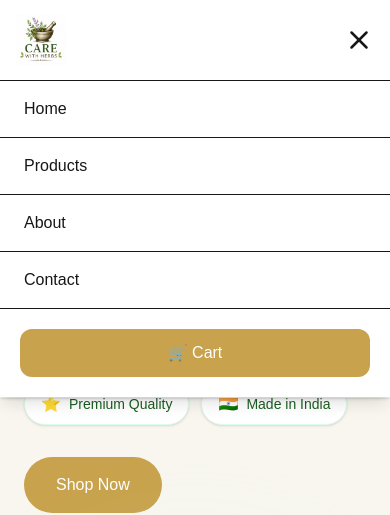
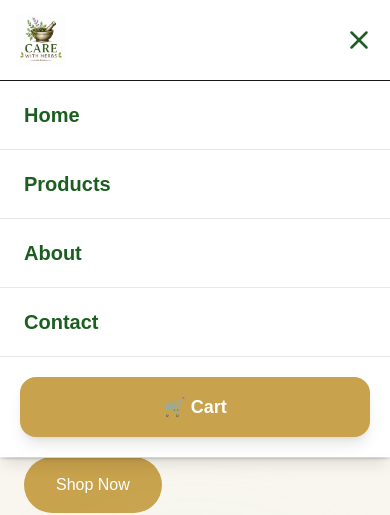
Before and after one commit to asadshamsi462/care-with-herbs, a Next.js app: page / in a window 390 px wide. Both pictures are taken after a click on the button 359 px from the left and 40 px from the top of the page. Shown: the top 515 px of the page. Built offline with nearby package versions, Linux system fonts and the light colour scheme.

Commit message:
Website v2 - About section, Udyam update, UI improvements

```diff
--- a/app/components/Navbar.tsx
+++ b/app/components/Navbar.tsx
@@ -72,10 +72,10 @@ export default function Navbar() {
             </button>
 
             {/* Mobile Menu */}
-            <button
-              onClick={() => setMenuOpen(!menuOpen)}
-              className="md:hidden"
-            >
+          <button
+           onClick={() => setMenuOpen(!menuOpen)}
+           className="md:hidden text-[#1B5E20] hover:text-[#C8A24C] transition-colors duration-300"
+          >
               {menuOpen ? <X size={30} /> : <Menu size={30} />}
             </button>
 
@@ -89,7 +89,7 @@ export default function Navbar() {
             <a
               href="/"
               onClick={closeMenu}
-              className="block px-6 py-4 border-b"
+              className="block px-6 py-5 border-b border-gray-200 text-[#1B5E20] text-xl font-semibold hover:bg-[#F8F6EF] hover:text-[#C8A24C] transition-all duration-300"
             >
               Home
             </a>
@@ -97,7 +97,7 @@ export default function Navbar() {
             <a
               href="/#products"
               onClick={closeMenu}
-              className="block px-6 py-4 border-b"
+              className="block px-6 py-5 border-b border-gray-200 text-[#1B5E20] text-xl font-semibold hover:bg-[#F8F6EF] hover:text-[#C8A24C] transition-all duration-300"
             >
               Products
             </a>
@@ -105,15 +105,14 @@ export default function Navbar() {
             <a
               href="/#about"
               onClick={closeMenu}
-              className="block px-6 py-4 border-b"
-            >
+              className="block px-6 py-5 border-b border-gray-200 text-[#1B5E20] text-xl font-semibold hover:bg-[#F8F6EF] hover:text-[#C8A24C] transition-all duration-300"            >
               About
             </a>
 
             <a
               href="/#contact"
               onClick={closeMenu}
-              className="block px-6 py-4 border-b"
+              className="block px-6 py-5 border-b border-gray-200 text-[#1B5E20] text-xl font-semibold hover:bg-[#F8F6EF] hover:text-[#C8A24C] transition-all duration-300"
             >
               Contact
             </a>
@@ -124,7 +123,7 @@ export default function Navbar() {
                   setCartOpen(true);
                   closeMenu();
                 }}
-                className="relative w-full bg-[#C8A24C] text-white py-3 rounded-xl"
+               className="relative w-full bg-[#C8A24C] hover:bg-[#B8923D] text-white py-4 rounded-2xl text-lg font-semibold shadow-lg transition-all duration-300"
               >
                 🛒 Cart
 
```
